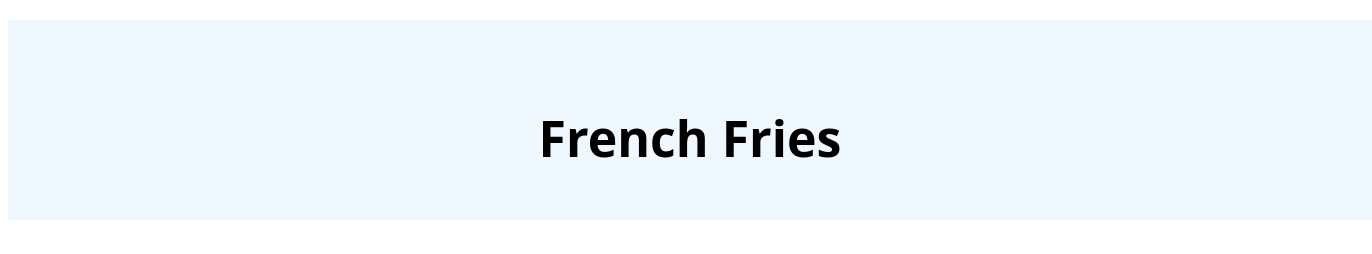
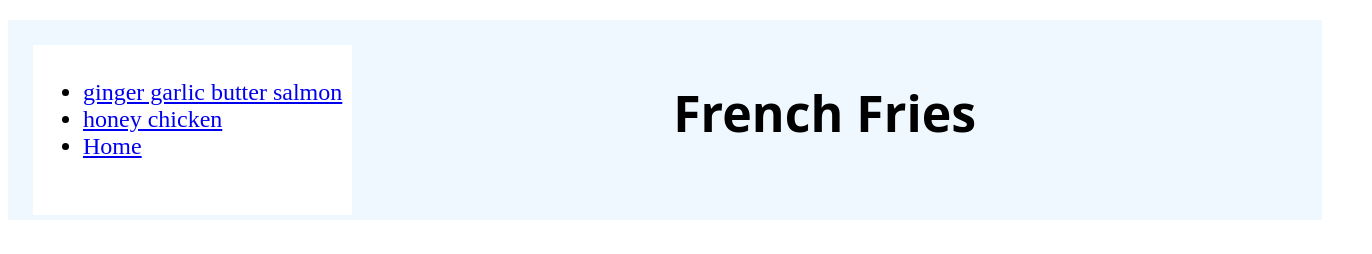
Before and after one commit to Baisil725/odin-recipes, a plain HTML site: page recipes/frenchfries.html in a window 1280 px wide. Shown: the top 254 px of the page, 1372 px wide, since content can reach past the window. Drawn offline with Linux system fonts and the light colour scheme; a web font is replaced by a local one.

Commit message:
Add a navigation bar to the recipe page
added a navigation bar to the recipe page for ease of navigation between recipes and home page

```diff
--- a/css/french-fries.css
+++ b/css/french-fries.css
@@ -3,15 +3,34 @@ body{
 }
 
 .head{
+    display: flex;
+    flex: 1 1 auto;
     width: 100%;
-    height: 100px;
+    height: 150px;
     margin: 20px auto;
-    text-align: center;
-    padding: 50px;
+    padding: 25px;
     font-size: 25px;
     background-color: aliceblue;
     font-family: "Sekuya", system-ui;
     font-weight: 400;
+}
+
+.title{
+
+    text-align: center;
+    flex: 1 1 auto;
+}
+
+.navigation{
+    display: flex;
+    height: 150px;
+    flex-direction: column;
+    flex: 0 1 auto;
+    padding: 10px;
+    text-align: left;
+    font-family: "Grenze Gotisch", serif;
+    font-size: 24px;
+    background-color: white;
 }
 
 .desc{
--- a/recipes/frenchfries.html
+++ b/recipes/frenchfries.html
@@ -7,10 +7,22 @@
         <link rel="preconnect" href="https://fonts.googleapis.com">
         <link rel="preconnect" href="https://fonts.gstatic.com" crossorigin>
         <link href="https://fonts.googleapis.com/css2?family=Sekuya&display=swap" rel="stylesheet">
+        <link rel="preconnect" href="https://fonts.googleapis.com">
+        <link rel="preconnect" href="https://fonts.gstatic.com" crossorigin>
+        <link href="https://fonts.googleapis.com/css2?family=Grenze+Gotisch:wght@100..900&display=swap" rel="stylesheet">
     </head>
     <body>
         <div class="head">
-            <h1>French Fries</h1>
+            <div class="navigation">
+                <ul>
+                    <li><a href="salmon.html">ginger garlic butter salmon</a></li>
+                    <li><a href="honey-chicken.html">honey chicken</a></li>
+                    <li><a href="../index.html">Home</a></li>
+                </ul>
+            </div>
+            <div class="title">
+                <h1>French Fries</h1>
+            </div>
         </div>
         <div class="desc">
             <figure>
```
